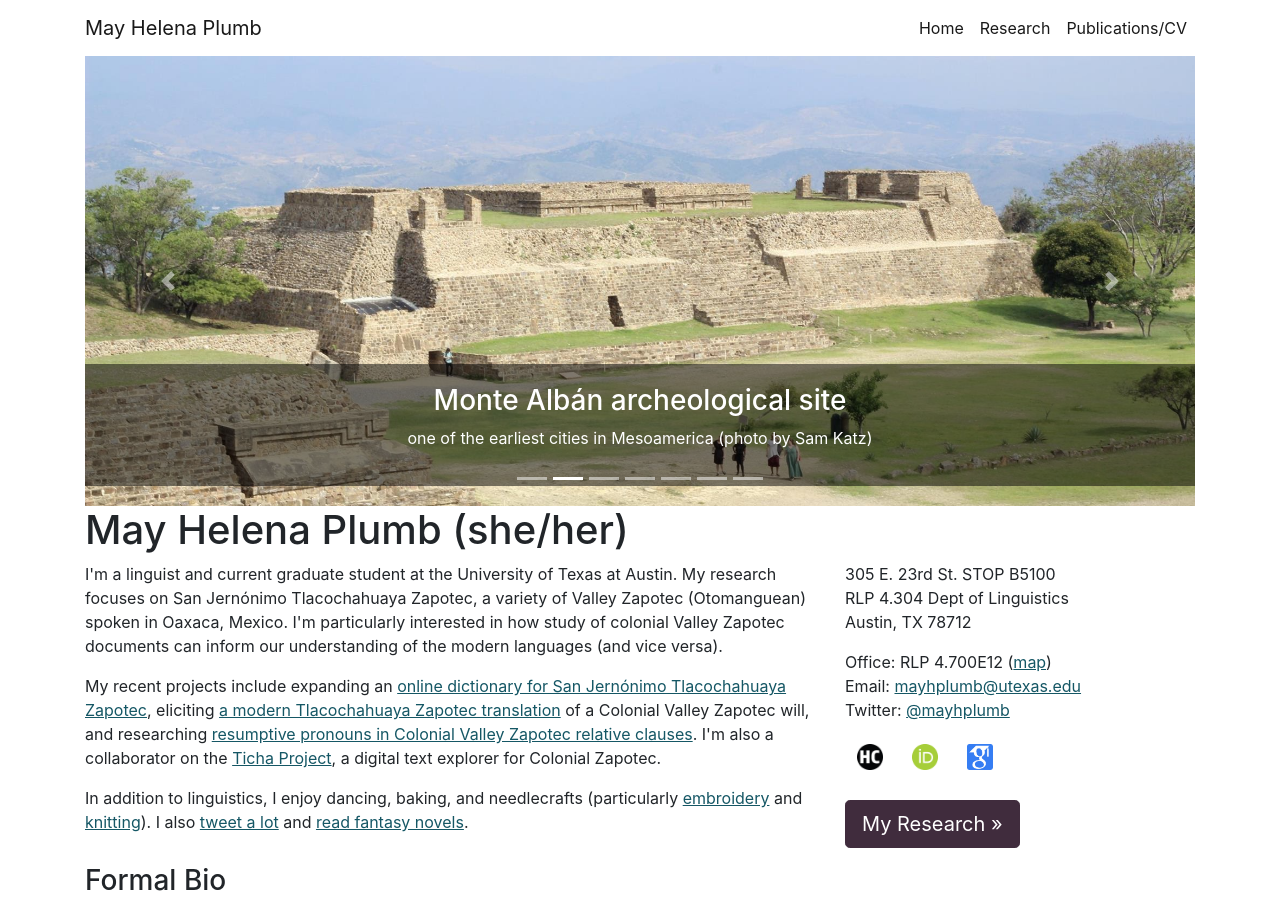
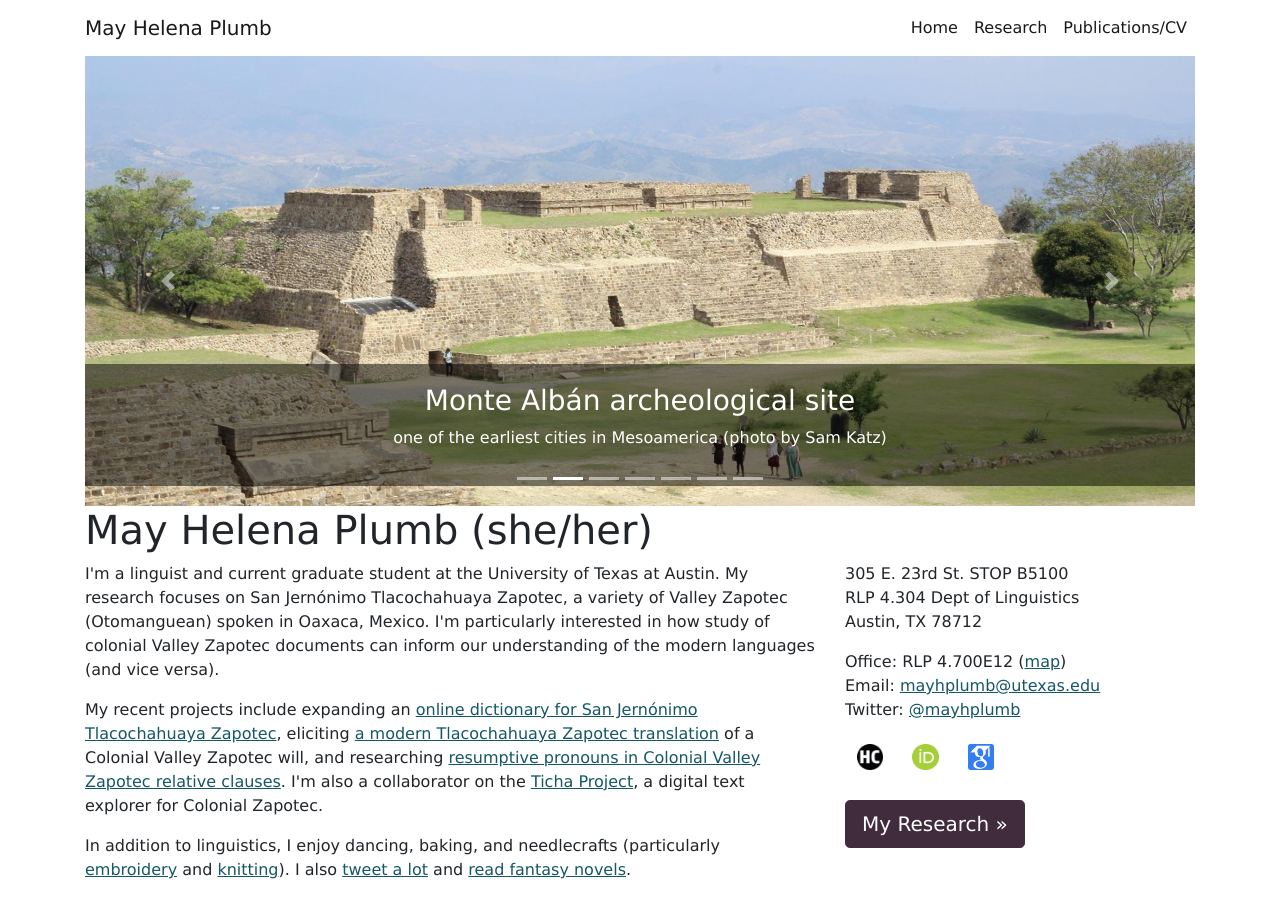
Before and after one commit to mayhplumb/mayhplumb-website, a Jekyll site: the page built from index.html, in a window 1280 px wide and 900 px high. Built offline with Jekyll 4.4.1, drawn with Linux system fonts in a browser that asks for light colours.

Commit message:
font change to Verdana

```diff
--- a/css/web.css
+++ b/css/web.css
@@ -4,6 +4,11 @@
  * colorC: #402C3D (plum)
  * colorD: #AB9353 (tan)
  */
+
+body {
+  font-family: Verdana, Arial;
+}
+/* I also like Palatino */
 
 .left-on-mobile {
   text-align: center;
```
